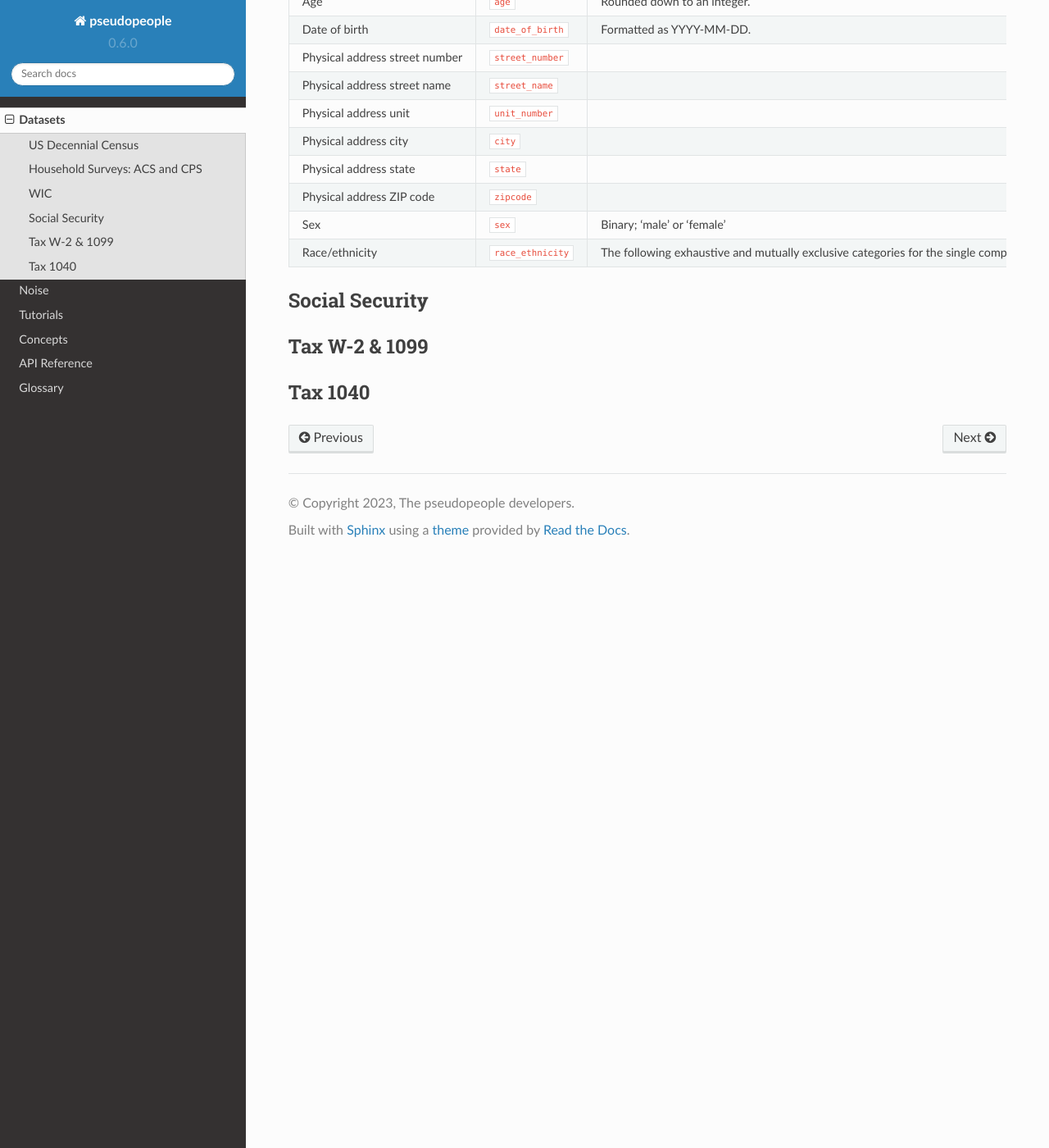
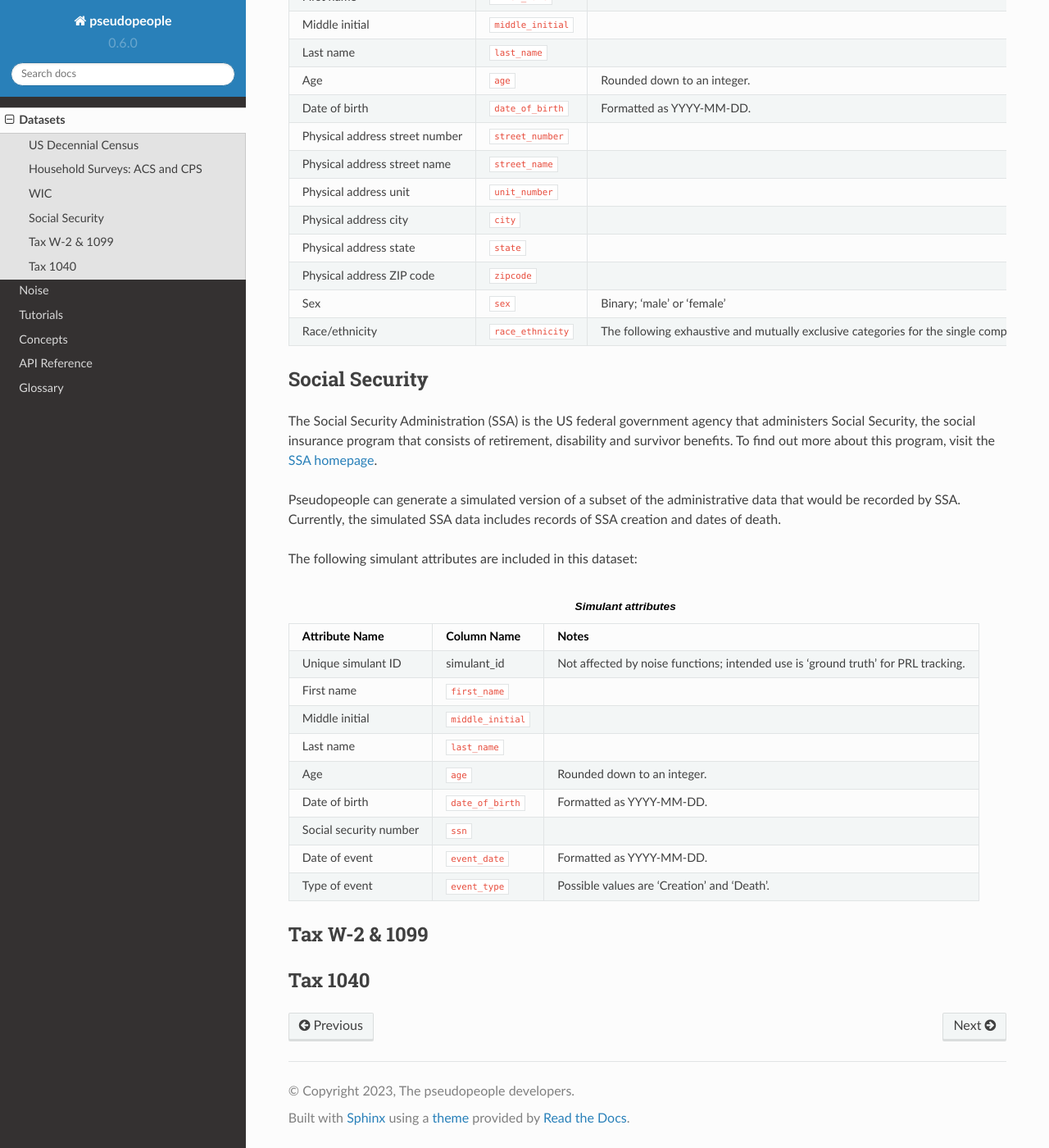
Before and after one commit to ihmeuw/pseudopeople, a Sphinx documentation site: the page built from docs/source/datasets/index.rst, in a window 1280 px wide and 1400 px high, scrolled down 3321 px. Shown: the whole window at 82% size. Built offline with Sphinx 7.4.7 and the Read the Docs theme 2.0.0, drawn with Linux system fonts in a browser that asks for light colours; some of the changed text lies outside the part shown.

Commit message:
Add SSA dataset description to documentation (#102)
* adding census dataset description and outline

* add household survey dataset descriptions

* edit household survey description

* Update docs/source/datasets/index.rst

Co-authored-by: Abraham Flaxman <abie@alum.mit.edu>

* Add Abie suggestion re: age note

* Update docs/source/datasets/index.rst

Co-authored-by: Nathaniel Blair-Stahn <ndbs@uw.edu>

* Update docs/source/datasets/index.rst

Co-authored-by: Zeb Burke-Conte <zmbc@users.noreply.github.com>

* adding website urls and info about surveys to dataset docs

* adding wic dataset description to docs

* updates to dataset documentation

* adding ssa dataset description to docs

* adding ssa website link

* updating ssa hyperlink to match others on page

* add ssn to ssa dataset table

---------

Co-authored-by: Steve Bachmeier <23350991+stevebachmeier@users.noreply.github.com>
Co-authored-by: Matthew Kappel <mkappel@uw.edu>
Co-authored-by: Alix Pletcher <pletale@ihme.washington.edu>
Co-authored-by: Abraham Flaxman <abie@alum.mit.edu>
Co-authored-by: Nathaniel Blair-Stahn <ndbs@uw.edu>
Co-authored-by: Zeb Burke-Conte <zmbc@users.noreply.github.com>

```diff
--- a/docs/source/datasets/index.rst
+++ b/docs/source/datasets/index.rst
@@ -34,6 +34,7 @@ an individual simulant, with the columns representing different simulant attribu
 
 US Decennial Census
 -------------------
+
 The Decennial Census dataset is a simulated enumeration of the US Census Bureau's Decennial Census of Population and Housing. The years
 that have been simulated are 2020, 2030, and 2040. To find out more about the Decennial Census, please visit the Decennial Census
 `homepage <https://www.census.gov/programs-surveys/decennial-census.html>`_.
@@ -110,6 +111,7 @@ Bureau field representatives across the country through both personal and teleph
 work activity and income, veteran status, school enrollment, contingent employment, worker displacement, job tenure, and more. To find out more
 about CPS, please visit the `CPS homepage <https://www.census.gov/programs-surveys/cps.html>`_.
 
+The following simulant attributes are included in this dataset:
 
 .. list-table:: **Simulant attributes**
    :header-rows: 1
@@ -175,6 +177,8 @@ homepage <https://www.fns.usda.gov/wic>`_.
 Pseudopeople can generate a simulated version of the administrative data that would be recorded by WIC. This is a yearly file of information about all
 simulants enrolled in the program as of the end of that year.
 
+The following simulant attributes are included in this dataset:
+
 .. list-table:: **Simulant attributes**
    :header-rows: 1
 
@@ -233,6 +237,48 @@ simulants enrolled in the program as of the end of that year.
 Social Security
 ---------------
 
+The Social Security Administration (SSA) is the US federal government agency that administers Social Security, the social insurance program
+that consists of retirement, disability and survivor benefits. To find out more about this program, visit the `SSA homepage <https://www.ssa.gov/about-ssa>`_.
+
+Pseudopeople can generate a simulated version of a subset of the administrative data that would be recorded by SSA. Currently, the simulated
+SSA data includes records of SSA creation and dates of death.
+
+The following simulant attributes are included in this dataset:
+
+.. list-table:: **Simulant attributes**
+   :header-rows: 1
+
+   * - Attribute Name
+     - Column Name
+     - Notes
+   * - Unique simulant ID
+     - simulant_id
+     - Not affected by noise functions; intended use is 'ground truth' for PRL tracking.
+   * - First name
+     - :code:`first_name`
+     -
+   * - Middle initial
+     - :code:`middle_initial`
+     -
+   * - Last name
+     - :code:`last_name`
+     -
+   * - Age
+     - :code:`age`
+     - Rounded down to an integer.
+   * - Date of birth
+     - :code:`date_of_birth`
+     - Formatted as YYYY-MM-DD.
+   * - Social security number
+     - :code:`ssn`
+     -
+   * - Date of event
+     - :code:`event_date`
+     - Formatted as YYYY-MM-DD.
+   * - Type of event
+     - :code:`event_type`
+     - Possible values are 'Creation' and 'Death'.
+
 
 Tax W-2 & 1099
 --------------
```
